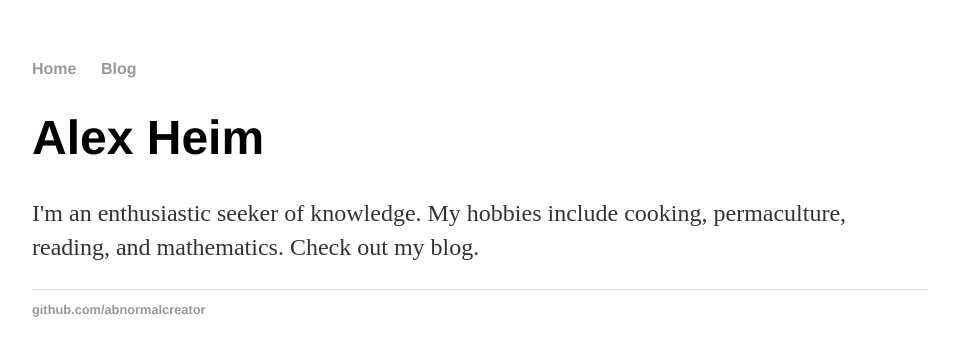
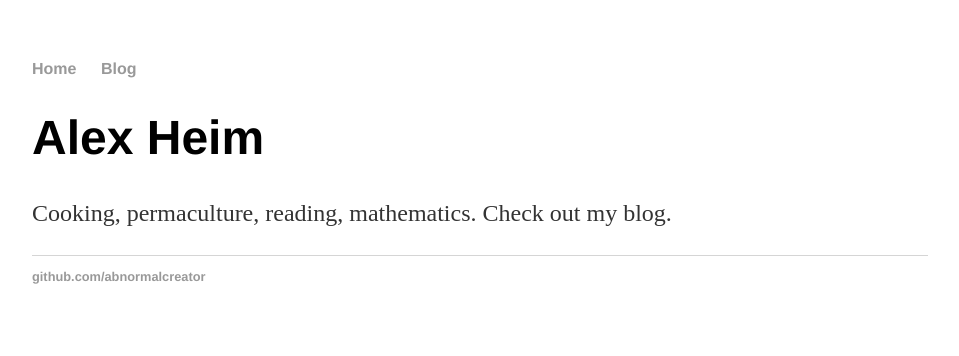
Before and after one commit to abnormalcreator/abnormalcreator.github.io, a Jekyll site: the page built from index.html, in a window 1280 px wide. Shown: the top 356 px of the page, without its empty margins (160-1119 px from the left). Built offline with Jekyll 4.4.1, drawn with Linux system fonts in a browser that asks for light colours.

Commit message:
Update index.html
simplified

```diff
--- a/index.html
+++ b/index.html
@@ -4,5 +4,5 @@ title: Alex Heim
 ---
 <div class="blurb">
 	<h1>Alex Heim</h1>
-	<p>I'm an enthusiastic seeker of knowledge. My hobbies include cooking, permaculture, reading, and mathematics. Check out my blog.</p>
+	<p>Cooking, permaculture, reading, mathematics. Check out my blog.</p>
 </div><!-- /.blurb -->
```
